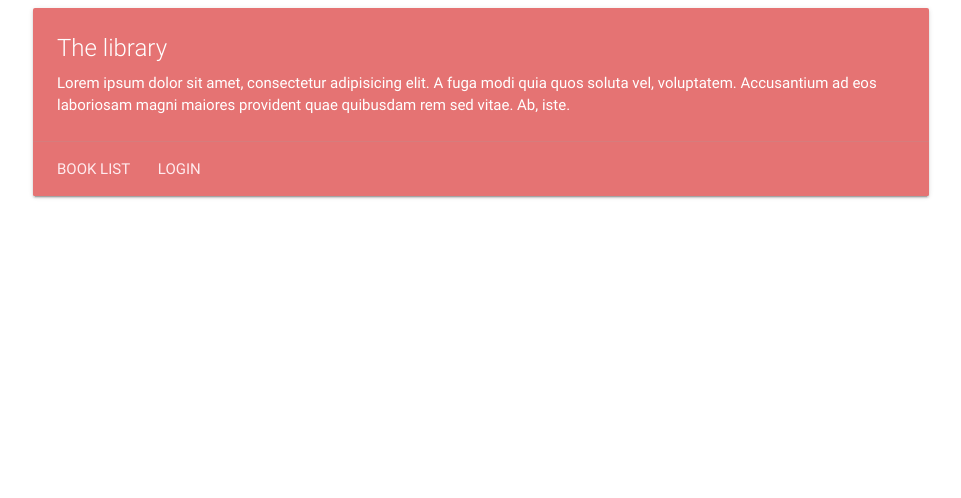
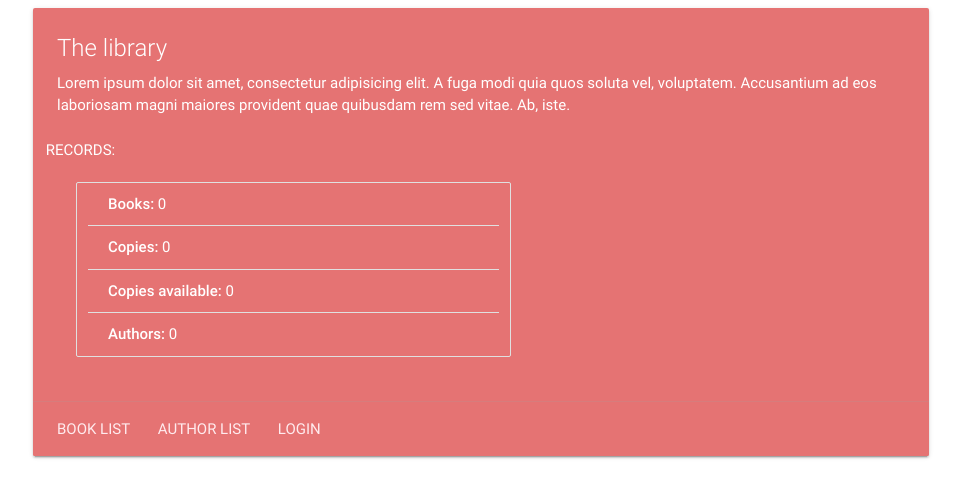
Before and after one commit to meialbiol/python-library, a Django app: page / in a window 1280 px wide. Shown: the top 498 px of the page, without its empty margins (159-1120 px from the left). Run offline with Django 3.2, Linux system fonts and the light colour scheme; data that the repository does not hold is empty.

Commit message:
Codigo adaptado al tutorial de mozilla

```diff
--- a/library/templates/library/base.html
+++ b/library/templates/library/base.html
@@ -1,4 +1,4 @@
-{% load static %}
+
 <html>
 <head>
     <meta charset="UTF-8">
@@ -6,6 +6,7 @@
           content="width=device-width, user-scalable=no, initial-scale=1.0, maximum-scale=1.0, minimum-scale=1.0">
     <meta http-equiv="X-UA-Compatible" content="ie=edge">
     <title>Library</title>
+    {% load static %}
     <link rel="stylesheet" type="text/css" href="{% static 'library/materialize/css/materialize.min.css' %}" />
 </head>
 <body>
--- a/library/templates/library/index.html
+++ b/library/templates/library/index.html
@@ -16,9 +16,21 @@
             <div class="card-content white-text">
               <span class="card-title">The library</span>
               <p>Lorem ipsum dolor sit amet, consectetur adipisicing elit. A fuga modi quia quos soluta vel, voluptatem. Accusantium ad eos laboriosam magni maiores provident quae quibusdam rem sed vitae. Ab, iste.</p>
+                <br>
+                <div class="row">
+                    <p>RECORDS:</p>
+                    <ul class="collection col s6" style="margin: 20px auto auto 30px">
+                        <li class="collection-item red lighten-2"><strong>Books:</strong> {{ num_books }}</li>
+                        <li class="collection-item red lighten-2"><strong>Copies:</strong> {{ num_authors }}</li>
+                        <li class="collection-item red lighten-2"><strong>Copies available:</strong> {{ num_instances_available }}</li>
+                        <li class="collection-item red lighten-2"><strong>Authors:</strong> {{ num_authors }}</li>
+                    </ul>
+                </div>
+
             </div>
             <div class="card-action">
               <a href="{% url 'library:book_list' %}" class="red-text text-lighten-5">BOOK LIST</a>
+              <a href="#" class="red-text text-lighten-5">AUTHOR LIST</a>
               <a href="#" class="red-text text-lighten-5">LOGIN</a>
             </div>
           </div>
--- a/library/urls.py
+++ b/library/urls.py
@@ -5,8 +5,10 @@ from . import views
 urlpatterns = [
     #homepage
     url(r'^$', views.index, name='index'),
-    url(r'^books/$', views.book_list, name='book_list'),
+    # url(r'^catalogue/books/$', views.book_list, name='book_list'),
+    url(r'^catalogue/books/$', views.BookListView.as_view(), name='book_list'),
+    url(r'^catalogue/book/(?P<pk>\d+)/$', views.BookDetailView.as_view(), name='show_book'),
+    # url('catalogue/book/<int:pk>', views.BookDetailView.as_view(), name='book_detail'),
     url(r'^new_book/$', views.new_book, name='new_book'),
-    url(r'^book/(?P<book_id>\d+)/$', views.show, name='show_book'),
     url(r'^book/edit/(?P<book_id>\d+)/$', views.edit, name='edit_book'),
 ]
--- a/library/views.py
+++ b/library/views.py
@@ -1,16 +1,31 @@
 from django.http import HttpResponseRedirect
 from django.shortcuts import render
+from django.views import generic
 
 # Create your views here.
 from django.urls import reverse
 
 from library.forms import BookForm
 from library.models import Book
+from library.models import BookInstance
+from library.models import Author
 
 
+class BookListView(generic.ListView):
+    model = Book
+    context_object_name = 'my_book_list'
+
+class BookDetailView(generic.DetailView):
+    model = Book
+    context_object_name='book'
+
 def index(request):
-    return render(request, 'library/index.html')
+    num_books = Book.objects.all().count()
+    num_instances = BookInstance.objects.all().count()
+    num_instances_available = BookInstance.objects.filter(status__exact='a').count()
+    num_authors = Author.objects.all().count()
 
+    return render(request, 'library/index.html', context={'num_books': num_books, 'num_instances': num_instances, 'num_instances_available': num_instances_available, 'num_authors': num_authors})
 
 def book_list(request):
     books = Book.objects.all()
@@ -23,7 +38,12 @@ def new_book(request):
     else:
         form = BookForm(request.POST)
         if form.is_valid():
-            form.save()
+            book = form.save()
+            book_instance = BookInstance(
+                status='a',
+                book_id=book.id
+            )
+            book_instance.save()
             return HttpResponseRedirect(reverse('library:book_list'))
 
     context = {'form': form}
@@ -34,7 +54,7 @@ def show(request, book_id):
     book = Book.objects.get(id=book_id)
     context = {'book': book}
 
-    return render(request,'library/show.html', context)
+    return render(request, 'library/book_detail.html', context)
 
 
 def edit(request, book_id):
```
Also changed, not shown: library/templates/library/book_list.html (+7 -6 lines), library/templates/library/book_detail.html (renamed from library/templates/library/show.html).
